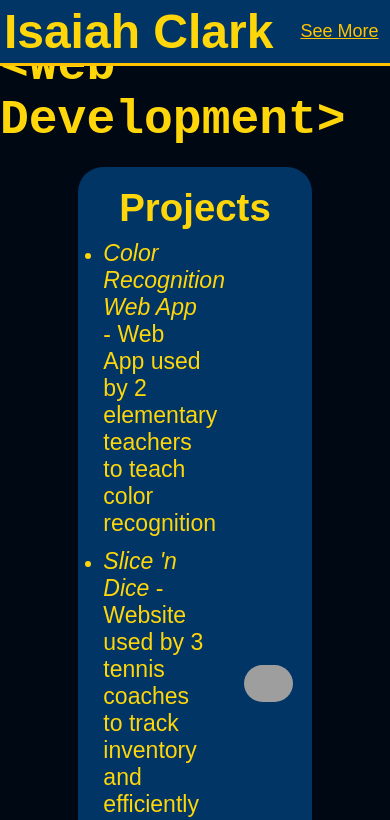
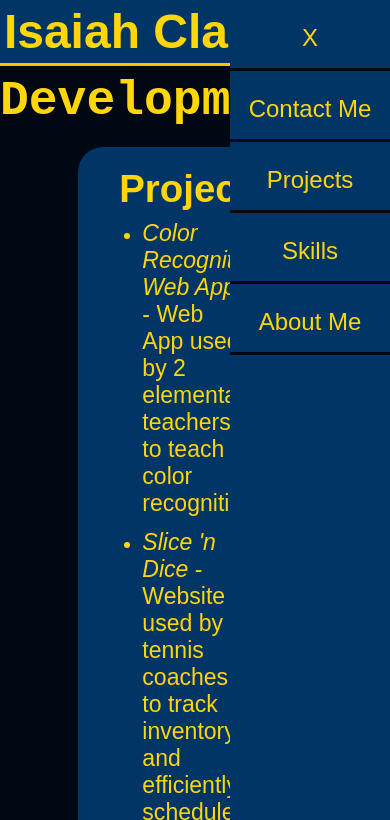
Before and after one commit to Isaiah-M-C/portfolio-site, a plain HTML site: page index.html in a window 390 px wide. Both pictures are taken after a click on the button "See More". Shown: the top 820 px of the page. Drawn offline with Linux system fonts and the light colour scheme; grey boxes are pictures that could not be loaded.

Commit message:
add responsive dropdown menu

```diff
--- a/index.css
+++ b/index.css
@@ -10,6 +10,7 @@ html {
 
 body {
     height:100%;
+    background-color:#000814;
 }
 
 p {
@@ -69,7 +70,7 @@ a:hover {
 h1 {
     font-family:'Courier New', Courier, monospace;
     font-size:300%;
-    margin-top:10%;
+    margin-top:5%;
     color:#ffd60a;
 }
 
@@ -78,6 +79,7 @@ main {
     flex-direction:column;
     width:100%;
     height:max-content;
+    top:0;
     justify-content:center;
     align-items:center;
     background-color:#000814;
@@ -149,10 +151,6 @@ h2 {
     padding:2% 0;
 }
 
-footer img {
-
-}
-
 #contact-me {
     background-color:#003566;
     color:#ffd60a;
@@ -160,7 +158,7 @@ footer img {
     flex-direction:column;
     justify-content:space-around;
     align-items:center;
-    padding:4%;
+    padding:1%;
 }
 
 #contact-me ul {
@@ -176,6 +174,14 @@ footer img {
     margin:1%;
 }
 
+#drop-btn {
+    display:none;
+}
+
+#drop-menu {
+    visibility:hidden;
+}
+
 @media only screen and (max-width: 940px) {
     nav ul {
         display:none;
@@ -189,4 +195,33 @@ footer img {
         font-size:large;
         text-decoration:underline;
     }
+
+    #drop-btn:hover {
+        cursor:pointer;
+    }
+
+    #drop-menu {
+        display:flex;
+        flex-direction:column;
+        justify-content:flex-start;;
+        align-items:center;
+        list-style:none;
+        font-size:150%;
+        position:fixed;
+        height:100%;
+        right:0;
+        min-width: 160px;
+        z-index: 1;
+        background-color:#003566;
+    }
+
+    #drop-menu li {
+        margin-top:15%;
+        padding-bottom:10%;
+        border-bottom: 3px solid #000814;
+        width:100%;
+        display:flex;
+        align-items:center;
+        justify-content:center;
+    }
 }
--- a/index.html
+++ b/index.html
@@ -17,11 +17,17 @@
         </ul>
         <button id="drop-btn">See More</button>
     </nav>
+    <ul id="drop-menu">
+        <li><a id="revert-drop-down">X</a></li>
+        <li><a href="#contact-me">Contact Me</a></li>
+        <li><a href="#projects">Projects</a></li>
+        <li><a href="#skills">Skills</a></li>
+        <li><a href="#about-me">About Me</a></li>
+    </ul>
     <main>
         <h1>&lt;Web Development&gt;</h1>
         <article id="projects">
             <h2>Projects</h2>
-            <div>
                 <ul>
                     <li>
                         <p><a>Color Recognition Web App</a> - Web App used by 2 elementary teachers to teach color recognition</p>
@@ -33,8 +39,6 @@
                         <p><a>A+tendance</a> - Attendance tracker used by 150+ students and 2 teachers</p>
                     </li>
                 </ul>
-                <img alt="Image Placeholder" src="./Selfie.jpeg">
-            </div>
         </article>
         <article id="about-me">
             <h2>About Me</h2>
--- a/index.js
+++ b/index.js
@@ -0,0 +1,20 @@
+const dropButton = document.getElementById("drop-btn");
+const menu = document.getElementById("drop-menu");
+const revertBtn = document.getElementById("revert-drop-down")
+
+dropButton.addEventListener("click", onClick);
+revertBtn.addEventListener("click", revert);
+
+dropButton.style.top = document.querySelector("nav").style.top;
+
+let visible = false;
+
+function onClick () {
+    menu.style.visibility = "visible";
+    visible = true;
+};
+
+function revert () {
+    menu.style.visibility = "hidden";
+    visible = false;
+};
```
